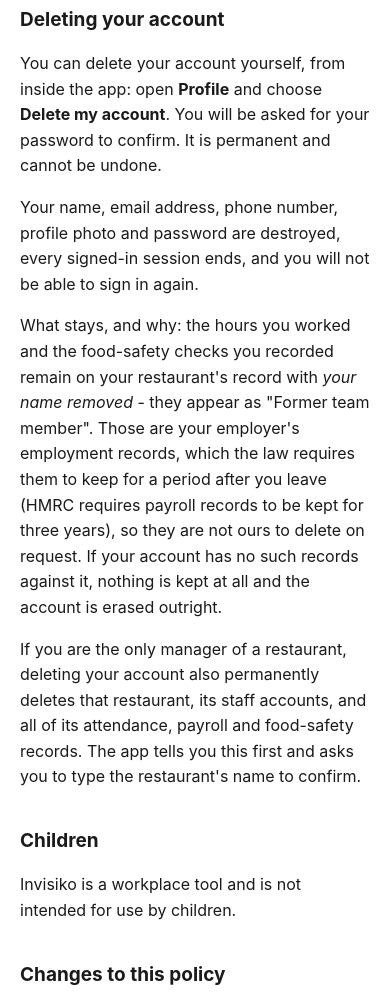
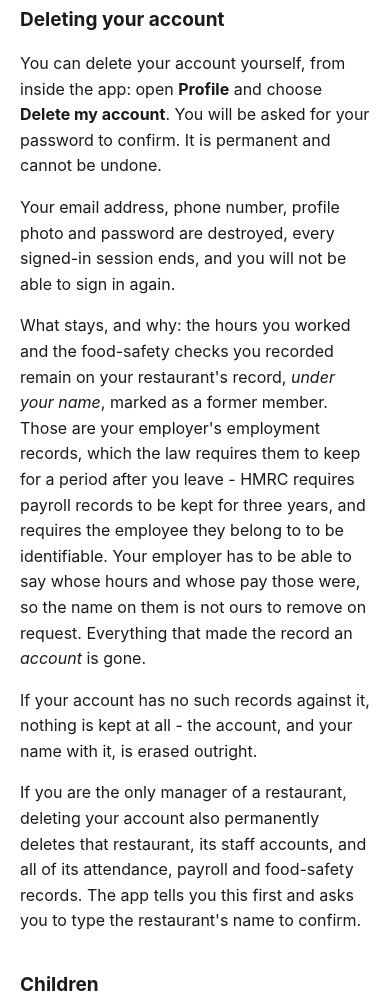
Before and after one commit to Abdullahahmad666/Restraunt-Management-App, a Django app: page /privacy/ in a window 390 px wide. Shown: the part 2510-3514 px from the top of the page. Run offline with Django 5.2, Linux system fonts and the light colour scheme; parts of the project's set-up code (start-up, migrations or seed data) failed here and were passed over.

Commit message:
fix(copy): stop promising the name is removed, because it is not
Three places told somebody their name would be taken off their hours:
the delete dialog, the hint under the button, and both public pages. It
is not, and copy promising otherwise is the one sentence somebody later
quotes back.

What they now say is the true and, as it happens, more reassuring
version: the sign-in is destroyed, and the hours stay under their name
because the employer has to keep them *and has to be able to say whose
they were*. That second clause is the part that makes the first one make
sense - without it, keeping the name reads as the app hanging on to
something it was asked to delete.

The privacy policy gets the legal basis in plain words: HMRC requires
three years of payroll and requires the employee to be identifiable. It
also now says what happens when there is nothing to retain - the account
and the name go together, outright - because "we keep your name" with no
stated limit is worse than the truth.

A test asserts the old wording cannot come back. It was there once, and
a copy pass that "tidied" the retention paragraph would otherwise
reintroduce a claim the backend stopped honouring.

89 mobile tests pass.

Co-Authored-By: Claude Opus 5 <noreply@anthropic.com>

```diff
--- a/backend/templates/privacy.html
+++ b/backend/templates/privacy.html
@@ -95,17 +95,22 @@
     asked for your password to confirm. It is permanent and cannot be undone.
   </p>
   <p>
-    Your name, email address, phone number, profile photo and password are destroyed,
-    every signed-in session ends, and you will not be able to sign in again.
+    Your email address, phone number, profile photo and password are destroyed, every
+    signed-in session ends, and you will not be able to sign in again.
   </p>
   <p>
     What stays, and why: the hours you worked and the food-safety checks you recorded
-    remain on your restaurant's record with <em>your name removed</em> - they appear as
-    "Former team member". Those are your employer's employment records, which the law
-    requires them to keep for a period after you leave (HMRC requires payroll records
-    to be kept for three years), so they are not ours to delete on request. If your
-    account has no such records against it, nothing is kept at all and the account is
-    erased outright.
+    remain on your restaurant's record, <em>under your name</em>, marked as a former
+    member. Those are your employer's employment records, which the law requires them
+    to keep for a period after you leave - HMRC requires payroll records to be kept for
+    three years, and requires the employee they belong to to be identifiable. Your
+    employer has to be able to say whose hours and whose pay those were, so the name on
+    them is not ours to remove on request. Everything that made the record an
+    <em>account</em> is gone.
+  </p>
+  <p>
+    If your account has no such records against it, nothing is kept at all - the
+    account, and your name with it, is erased outright.
   </p>
   <p>
     If you are the only manager of a restaurant, deleting your account also permanently
--- a/mobile/src/roles/common/screens/ProfileScreen.tsx
+++ b/mobile/src/roles/common/screens/ProfileScreen.tsx
@@ -447,7 +447,7 @@ export function ProfileScreen(): React.JSX.Element {
         <Text style={styles.dangerHint}>
           {isAdmin
             ? 'Permanent. If you are the only manager, this deletes the restaurant too.'
-            : 'Permanent. Your recorded hours stay on your restaurant’s record, without your name.'}
+            : 'Permanent. Your sign-in is destroyed; your recorded hours stay on your restaurant’s record.'}
         </Text>
       </View>
 
```
Also changed, not shown: backend/templates/support.html (+7 -7 lines), mobile/__tests__/deleteAccountDialog.test.tsx (+15 -4 lines), mobile/src/components/DeleteAccountDialog.tsx (+4 -4 lines).
